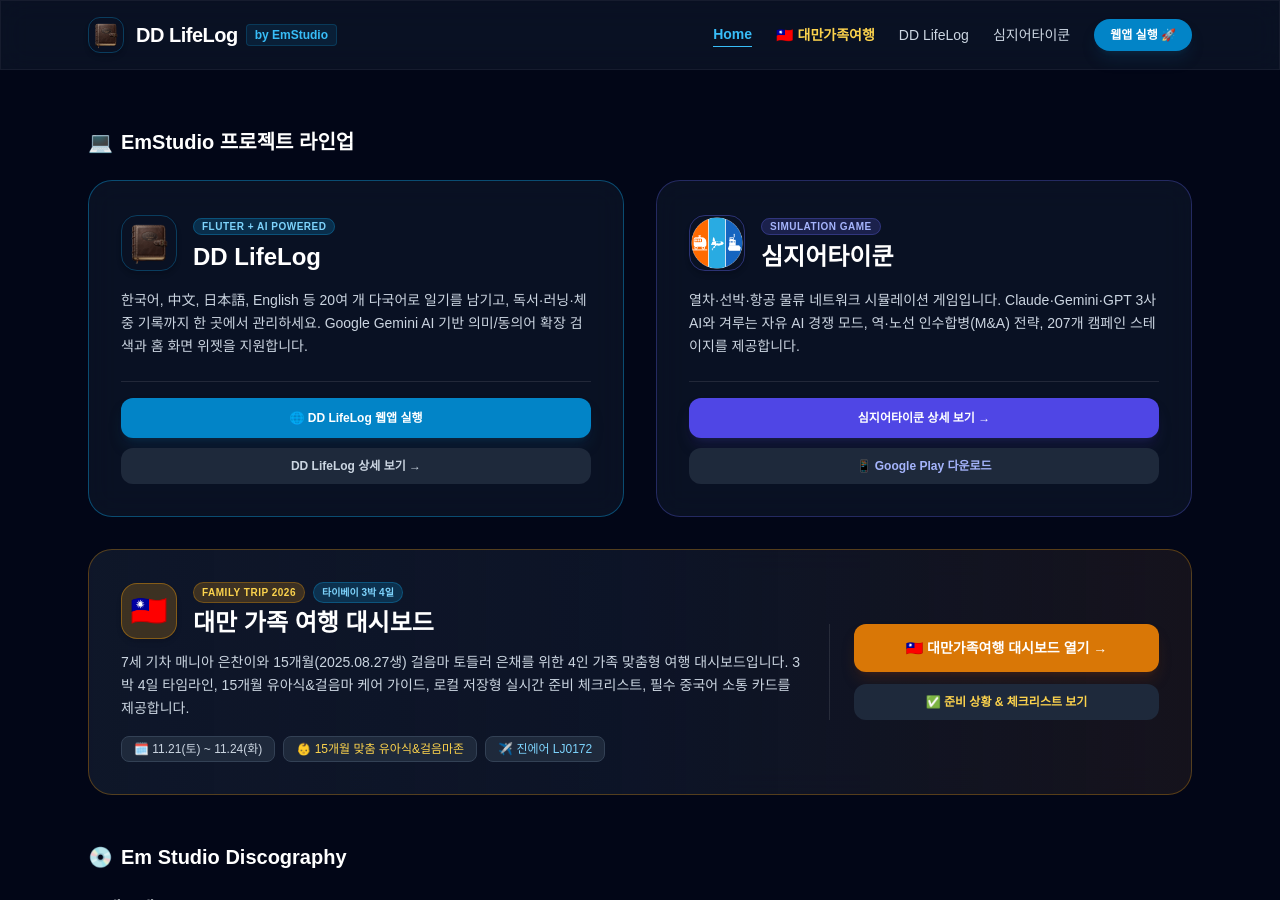
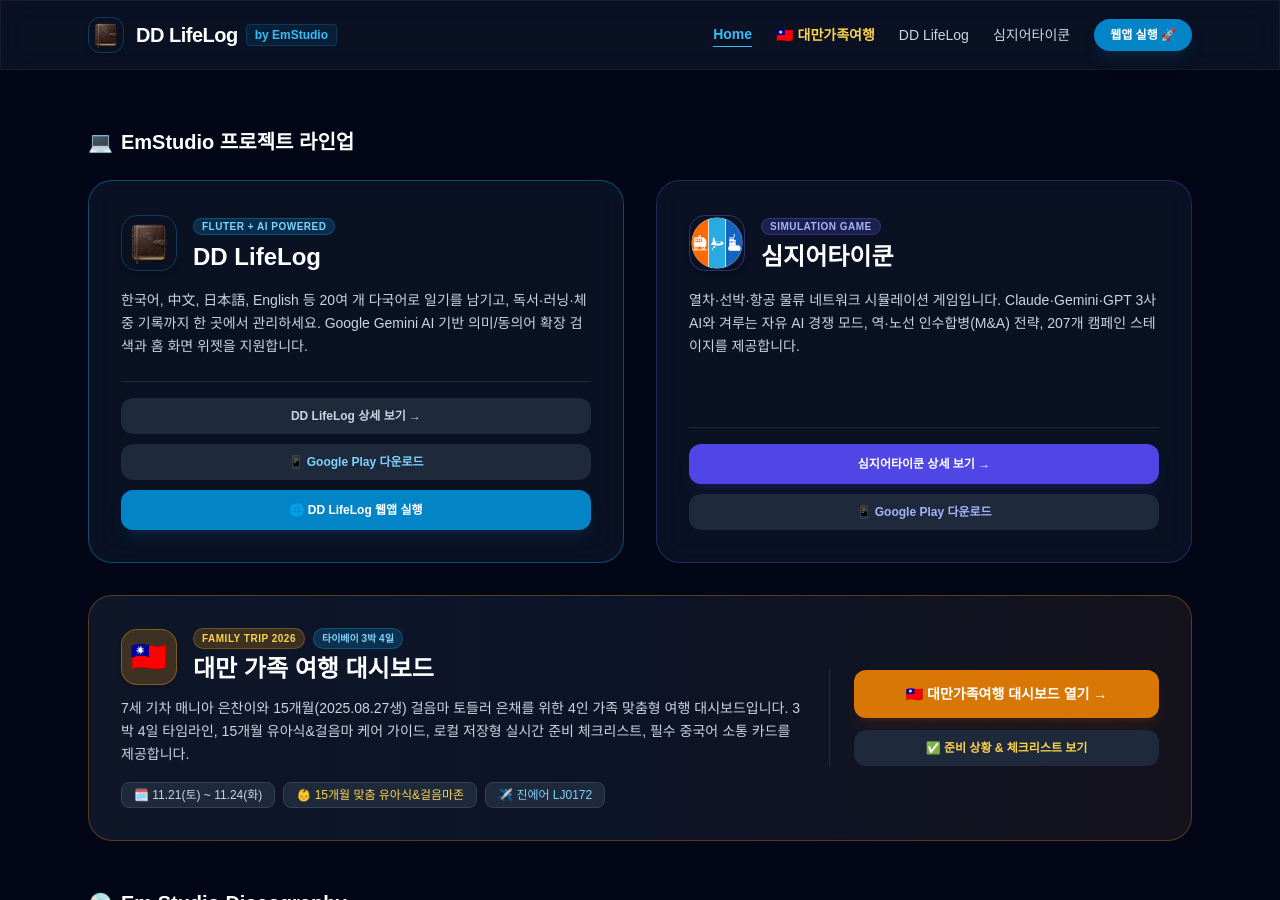
Before and after one commit to daduki/daduki.github.io, a Jekyll site: the page index.html, which Jekyll copies as it is, in a window 1280 px wide and 900 px high. Built offline with Jekyll 4.4.1, drawn with Linux system fonts in a browser that asks for light colours; nearby versions of some CDN libraries; some web fonts are replaced.

Commit message:
feat: add Play Store link to DD LifeLog card, reorder buttons
Match the 심지어타이쿤 card's pattern by adding a Google Play link
(com.emstudio.ddlifelog) to the DD LifeLog card in the EmStudio
project lineup, and reorder the buttons to 상세보기 -> Google Play
다운로드 -> 웹앱 실행 as requested.

Co-Authored-By: Claude Sonnet 5 <noreply@anthropic.com>
Claude-Session: https://claude.ai/code/session_01CdozJBSmpo4T1m6anJGiba

```diff
--- a/index.html
+++ b/index.html
@@ -69,11 +69,14 @@
                         </p>
                     </div>
                     <div class="space-y-2.5 pt-4 border-t border-white/10">
+                        <a href="dd-lifelog.html" class="w-full py-2.5 px-5 rounded-xl bg-slate-800 hover:bg-slate-700 text-slate-300 font-semibold text-xs text-center block transition-all">
+                            DD LifeLog 상세 보기 →
+                        </a>
+                        <a href="https://play.google.com/store/apps/details?id=com.emstudio.ddlifelog" target="_blank" class="w-full py-2.5 px-5 rounded-xl bg-slate-800 hover:bg-slate-700 text-sky-300 font-semibold text-xs text-center block transition-all">
+                            📱 Google Play 다운로드
+                        </a>
                         <a href="https://emstudio-ed70a.web.app" target="_blank" class="w-full py-3 px-5 rounded-xl bg-sky-600 hover:bg-sky-500 text-white font-bold text-xs text-center block shadow-lg shadow-sky-900/30 transition-all">
                             🌐 DD LifeLog 웹앱 실행
-                        </a>
-                        <a href="dd-lifelog.html" class="w-full py-2.5 px-5 rounded-xl bg-slate-800 hover:bg-slate-700 text-slate-300 font-semibold text-xs text-center block transition-all">
-                            DD LifeLog 상세 보기 →
                         </a>
                     </div>
                 </div>
```
